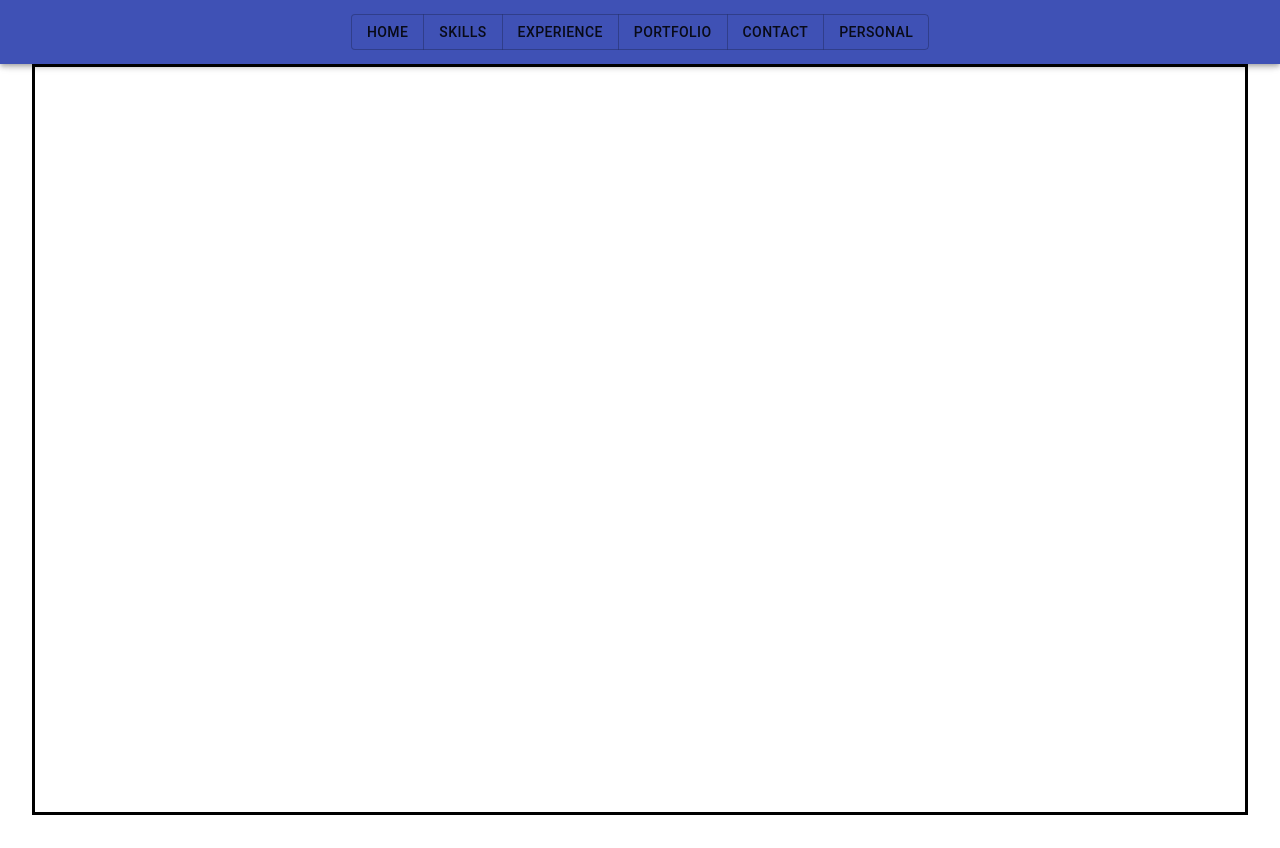
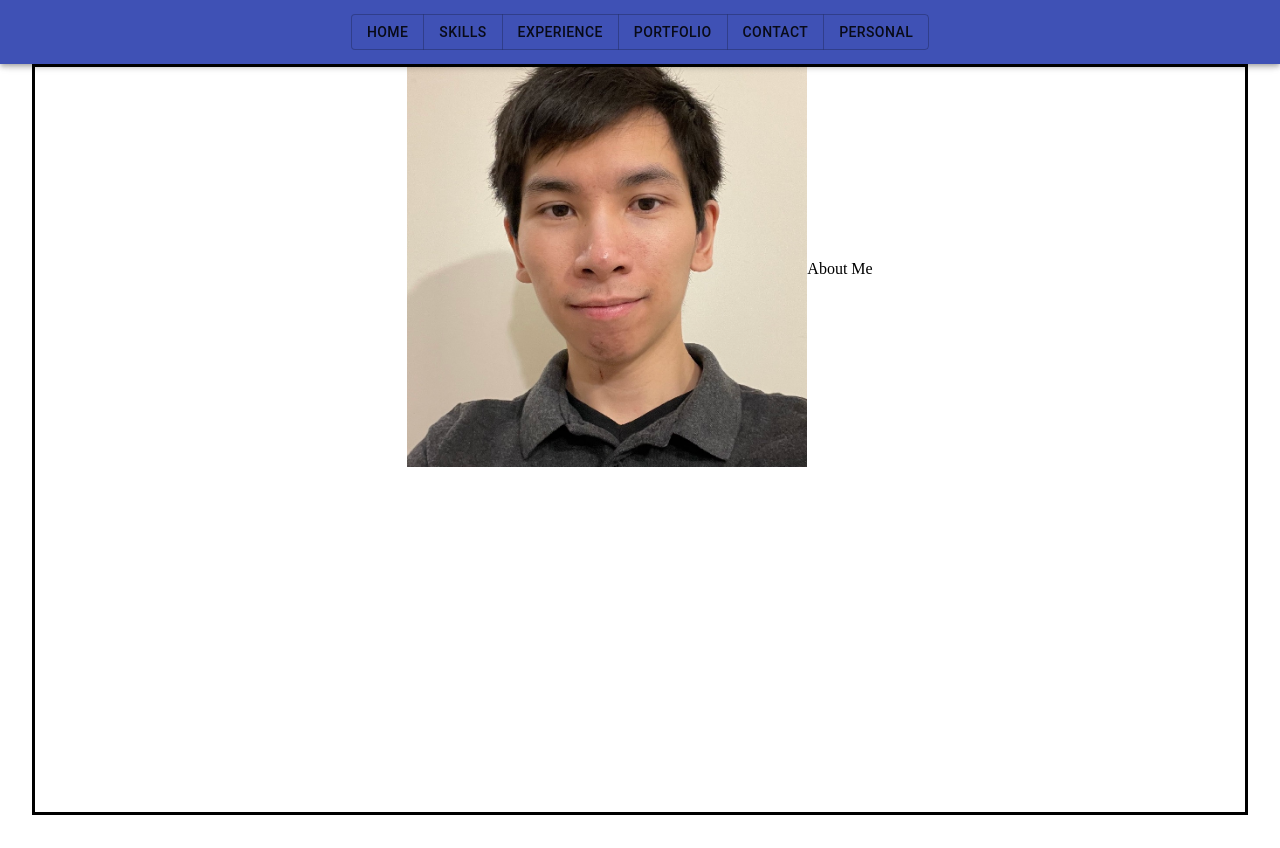
Before and after one commit to TandyN/my-website, a React app: page / in a window 1280 px wide. Built offline with nearby package versions, Linux system fonts and the light colour scheme.

Commit message:
Add picture & about me

```diff
--- a/src/components/SectionHome/index.jsx
+++ b/src/components/SectionHome/index.jsx
@@ -4,7 +4,15 @@ import { makeStyles } from '@material-ui/core/styles';
 
 import ImageSelf from '../../../images/me.jpg';
 
+const styledImg = makeStyles({
+  root: {
+    height: '400px',
+    width: '400px',
+  }
+});
+
 const SectionHome = () => {
+  const styledImgClass = styledImg();
 
   return (
     <Grid
@@ -12,6 +20,12 @@ const SectionHome = () => {
       justify="center"
       alignItems="center"
     >
+      <Grid item>
+        <img src={ImageSelf} className={styledImgClass.root} />
+      </Grid>
+      <Grid item>
+        <p>About Me</p>
+      </Grid>
     </Grid>
   )
 }
```
